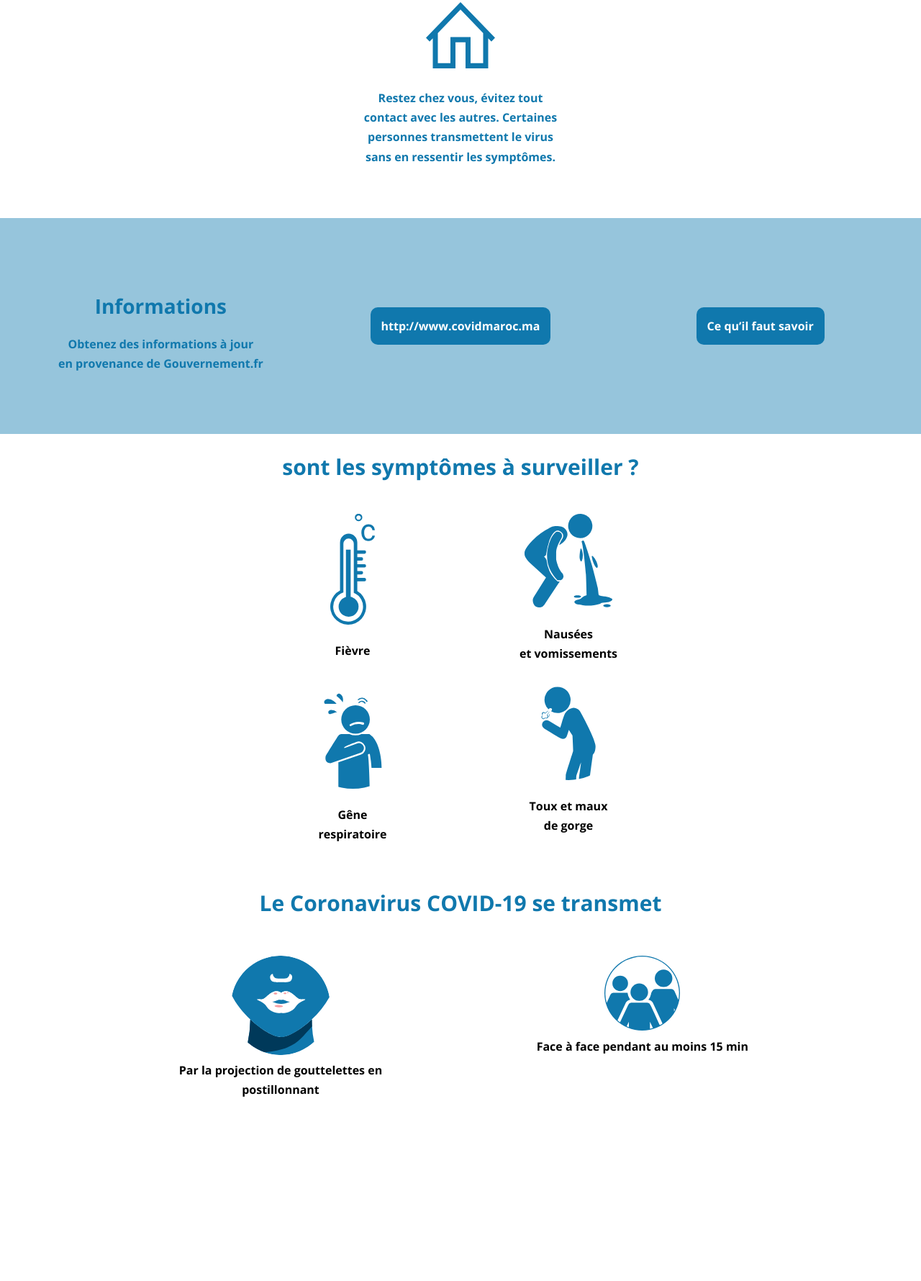
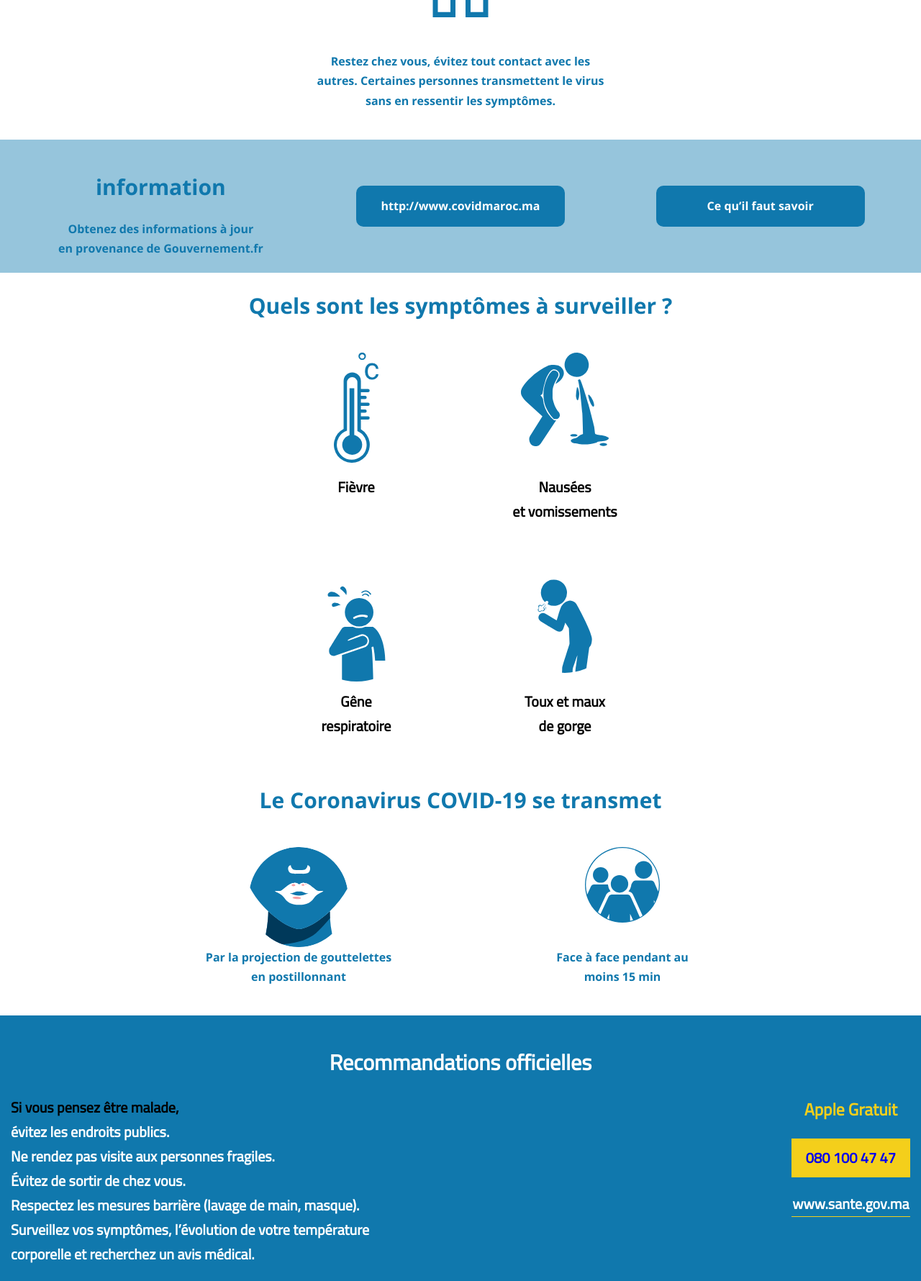
Before and after one commit to abdelali-code/C2N3_C3N3, a website: page src/index.html in a window 1280 px wide. Shown: the part 1010-2790 px from the top of the page at 72% size. Before the commit the page ends 2567 px from the top, so only its background shows below. Drawn offline with nearby package versions, Linux system fonts and the light colour scheme.

Commit message:
update the symptomes and recommandations section

```diff
--- a/src/index.html
+++ b/src/index.html
@@ -4,7 +4,11 @@
     <meta charset="UTF-8" />
     <meta name="viewport" content="width=device-width, initial-scale=1.0" />
     <link rel="stylesheet" href="./styles/normalize.css" />
-    <link href="https://fonts.googleapis.com/css2?family=Open+Sans:wght@400;700&display=swap" rel="stylesheet">
+    <link
+      <link
+      href="https://fonts.googleapis.com/css2?family=Cairo&family=Open+Sans:wght@400;700&display=swap"
+      rel="stylesheet"
+    />
     <link rel="stylesheet" href="./styles/main.css" />
     <title>corona virus ....</title>
   </head>
@@ -37,114 +41,188 @@
             votre médecin ou votre pharmacien
           </p>
         </div>
-        <!-- illustration -->
-        <div class="container illustration">
-          <h3 class="illustration__title">
+      </section>
+      <!-- comment protger section -->
+      <section class="proteger">
+        <h3 class="fixed_width">
           Comment se protéger et protéger les autres au quotidien ?
         </h3>
-          <div class="advises">
-            <div class="advises-item">
-              <img src="./images/Calque -20.svg" alt="saluer" />
-              <p>Saluez sans serrer la main, n'embrassez personne</p>
+        <div class="container proteger-items">
+          <figure class="figure">
+            <div class="img_container">
+              <img src="./images/Calque -5.svg" alt="" />
             </div>
-            <div class="advises-item">
-              <img src="./images/Calque -19.svg" alt="levez-vous" />
-              <p>Lavez-vous très régulièrement les mains</p>
+            <figcaption class="caption">
+              Saluez sans serrer la main<br />, n'embrassez personne
+            </figcaption>
+          </figure>
+          <figure class="figure">
+            <div class="img_container">
+              <img src="./images/Calque -19.svg" alt="" />
             </div>
-            <div class="advises-item">
-              <img src="./images/Calque -18.svg" alt=" Portez un masque" />
-              <p>Portez un masque si vous êtes malade.</p>
+            <figcaption class="caption">
+              Lavez-vous très<br />
+              régulièrement les mains
+            </figcaption>
+          </figure>
+          <figure class="figure">
+            <div class="img_container">
+              <img src="./images/Calque -3.svg" alt="" />
             </div>
+            <figcaption class="caption">
+              Portez un masque<br />
+              si vous êtes malade.
+            </figcaption>
+          </figure>
+          <figure class="figure">
+            <div class="img_container">
+              <img src="./images/cough-svgrepo-com.svg" alt="" />
             </div>
-          <div class="advises">
-            <div class="advises-item">
-              <img src="./images/cough-svgrepo-com.svg" alt="cough" />
-              <p>Toussez ou éternuez dans votre coude ou dans un mouchoir</p>
+            <figcaption class="caption">
+              Toussez ou éternuez dans votre coude<br />
+              ou dans un mouchoir
+            </figcaption>
+          </figure>
+          <figure class="figure">
+            <div class="img_container">
+              <img src="./images/Fichier -3.svg" alt="" />
             </div>
-            <div class="advises-item">
-              <img
-                src="./images/Fichier -3.svg"
-                alt="evitez touchez yeux Bouche de nez"
-              />
-              <p>Évitez de toucher les yeux Bouche de nez</p>
+            <figcaption class="caption">
+              Évitez de toucher les yeux<br />
+              Bouche de nez
+            </figcaption>
+          </figure>
+          <figure class="figure">
+            <div class="img_container">
+              <img src="./images/Calque -17.svg" alt="" />
             </div>
-            <div class="advises-item">
-              <img
-                src="./images/Calque -6.svg"
-                alt="Évitez les rassemblements"
-              />
-              <p>Évitez les rassemblements</p>
+            <figcaption class="caption">
+              Évitez les rassemblements
+            </figcaption>
+          </figure>
+          <figure class="figure">
+            <div class="img_container">
+              <img src="./images/icon-house.svg" alt="" />
             </div>
-          </div>
-            <div class="stay-atHome">
-              <img src="./images/icon-house.svg" alt="restez chez vous" />
-              <p>
+            <figcaption class="caption">
               Restez chez vous, évitez tout contact avec les autres. Certaines
               personnes transmettent le virus sans en ressentir les symptômes.
+            </figcaption>
+          </figure>
+        </div>
+      </section>
+      <!-- end of comment protger section -->
+
+      <!-- informations -->
+      <section class="information">
+        <div class="container information-types">
+          <div class="information--info figure">
+            <h3 class="fixed_width">information</h3>
+            <p>
+              Obtenez des informations à jour<br />
+              en provenance de Gouvernement.fr
             </p>
           </div>
+          <div class="figure">
+            <a href="http://www.covidmaroc.ma">http://www.covidmaroc.ma</a>
           </div>
-        </div>
-        <!-- end of illustration -->
-      </section>
-              <!-- information -->
-      <section class="information">
-        <div class="container information-wrapper">
-          <div class="information-info">
-            <h3>Informations</h3>
-            <p>Obtenez des informations à jour <br>en provenance de Gouvernement.fr</p>
-          </div>
-          <div class="information--covidsite">
-            <a href="http://www.covidmaroc.ma" target="_blank">http://www.covidmaroc.ma</a>
-          </div>
-          <div class="information-advices">
+          <div class="figure">
             <a href="#">Ce qu’il faut savoir </a>
           </div>
         </div>
       </section>
-    <!-- end of section information -->
-    <!-- syptome section -->
+      <!-- end information -->
+      <!-- symptomes -->
       <section class="symptomes">
-      <div class="container">
-        <h3 class="title">sont les symptômes à surveiller ?</h3>
-        <!-- symptomes -->
-        <div class="symptomes--container">
-          <div class="symptomes--container-item">
-            <img src="./images/mesure.svg" alt="mesure degreé de la température">
-            <p>Fièvre</p>
+        <h3 class="title">Quels sont les symptômes à surveiller ?</h3>
+        <div class="symptomes--types">
+          <figure class="figure">
+            <div class="img_container">
+              <img src="./images/mesure.svg" alt="" />
             </div>
-          <div class="symptomes--container-item">
-            <img src="./images/Calque 2.svg" alt="">
-            <p>Nausées <br>et vomissements</p>
+            <figcaption class="caption">
+              Fièvre
+            </figcaption>
+          </figure>
+          <figure class="figure">
+            <div class="img_container">
+              <img src="./images/Calque 2.svg" alt="" />
             </div>
-          <div class="symptomes--container-item">
-            <img src="./images/Calque -16.svg" alt="">
-            <p>Gêne <br>respiratoire </p>
+            <figcaption class="caption">
+              Nausées <br />et vomissements
+            </figcaption>
+          </figure>
+          <figure class="figure">
+            <div class="img_container">
+              <img src="./images/Calque -2.svg" alt="" />
             </div>
-          <div class="symptomes--container-item">
-            <img src="./images/Calque -15.svg" alt="">
-            <p>Toux et maux <br>de gorge</p>
+            <figcaption class="caption">Gêne <br />respiratoire</figcaption>
+          </figure>
+          <figure class="figure">
+            <div class="img_container">
+              <img src="./images/Calque -9.svg" alt="" />
+            </div>
+            <figcaption class="caption">Toux et maux <br />de gorge</figcaption>
+          </figure>
+        </div>
+        <!-- transmition -->
+        <div class="symptomes--transmition">
+          <h3 class="title">Le Coronavirus COVID-19 se transmet</h3>
+          <div class="symptomes--transmition-items">
+            <figure class="figure">
+              <div class="img_container">
+                <img src="./images/tra.svg" alt="" />
+              </div>
+              <figcaption class="caption">
+                Par la projection de gouttelettes<br />
+                en postillonnant
+              </figcaption>
+            </figure>
+            <figure class="figure">
+              <div class="img_container">
+                <img src="./images/Calque -6.svg" alt="" />
+              </div>
+              <figcaption class="caption">
+                Face à face pendant au <br />moins 15 min
+              </figcaption>
+            </figure>
           </div>
         </div>
+        <!-- end transmition -->
+      </section>
+      <!-- end of symptomes -->
+      <!-- recommandations -->
+      <section class="recommandations">
+        <h3 class="title">Recommandations officielles</h3>
+        <div class="container recommandations-desc">
+          <div class="recommandations--list">
+            <h4>Si vous pensez être malade,</h4>
+            <ul>
+              <li>évitez les endroits publics.</li>
+              <li>Ne rendez pas visite aux personnes fragiles.</li>
+              <li>Évitez de sortir de chez vous.</li>
+              <li>Respectez les mesures barrière (lavage de main, masque).</li>
+              <li>
+                Surveillez vos symptômes, l’évolution de votre température
+              </li>
+              <li>corporelle et recherchez un avis médical.</li>
+            </ul>
           </div>
-
-      <!-- transmition -->
-      <div class="transmition container">
-        <h3 class="title">Le Coronavirus COVID-19 se transmet</h3>
-        <div class="transmition-factors">
-          <div class="transmition-factors-item">
-            <img src="./images/projection.svg" alt="">
-            <p> Par la projection de gouttelettes en postillonnant </p>
-          </div>
-          <div class="transmition-factors-item">
-            <img src="./images/Calque -6.svg" alt="">
-            <p> Face à face pendant au moins 15 min </p>
+          <div class="recommandations--contact">
+            <h3>Apple Gratuit</h3>
+            <a href="tel:+2120801004747" class="recommandations--contact-phone"
+              >080 100 47 47</a
+            >
+            <a
+              href="www.sante.gov.ma"
+              target="_blank"
+              class="recommandations--contact-site"
+              >www.sante.gov.ma</a
+            >
           </div>
         </div>
-      </div>
-      <!-- end the transmition -->
       </section>
-    <!-- end of symptomes section -->
+      <!-- end of recommandations -->
     </main>
 
     <script src="scripts/main.js"></script>
--- a/src/sass/_common.scss
+++ b/src/sass/_common.scss
@@ -28,7 +28,7 @@ body {
   color: $secondary_color !important;
 }
 
-%limited_width {
+.fixed_width {
   max-width: 580px;
   margin: 0 auto;
   text-align: center;
@@ -37,18 +37,48 @@ body {
   color: $secondary_color;
 }
 
+.title {
+  text-align: center;
+  font-size: 30px;
+  padding: 20px 0px;
+  color: $secondary_color;
+}
+
 %btn {
-  padding: 15px;
+  padding: 15px 20px;
   color: $white_color;
   border-radius: 10px;
   text-align: center;
 }
 
-.title {
+%flex {
+  display: flex;
   margin: 0 auto;
+  flex-wrap: wrap;
+  text-align: center;
+  justify-content: space-between;
+}
+
+.wrapper {
+  @extend %flex;
   max-width: 580px;
-  text-align: center;
-  font-size: 30px;
+  margin: 20px 0px;
+}
+
+.img_container {
+  height: 120px;
+}
+
+.figure {
+  width: 33.33333%;
+  min-width: 320px;
+  margin: 20px auto;
+}
+
+.caption {
   padding: 20px 0px;
-  color: $secondary_color;
 }
+
+// .figure {
+//   width: 300px;
+// }
--- a/src/sass/_home.scss
+++ b/src/sass/_home.scss
@@ -49,7 +49,7 @@ nav {
 }
 .hero--warning {
   background-color: $warning_color;
-  padding: 20px;
+  padding: 20px 10px;
 
   .hero--warning--title,
   .hero--warning-description {
@@ -64,114 +64,109 @@ nav {
 }
 // end section hero
 
-// illustartion part
-.illustration {
+//comment protger section
+.proteger {
+  background-color: $white_color;
   color: $secondary_color;
-  .illustration__title {
-    @extend %limited_width;
+  .proteger-items {
+    @extend %flex;
   }
 }
 
-.advises {
-  display: flex;
-  justify-content: space-between;
-  align-items: center;
-  min-height: 300px;
-  text-align: center;
-  flex-wrap: wrap;
+//end of comment protger section
 
-  .advises-item {
-    width: 300px;
-    margin: 0 auto;
-
-    p {
-      padding: 20px;
+// information
+.information {
+  background-color: $main_color;
+  color: $secondary_color;
+  .information-types {
+    @extend %flex;
+    align-items: center;
+    // margin-top: auto;
+    a {
+      text-decoration: none;
+      @extend %btn;
+      display: block;
+      width: 250px;
+      margin: 0 auto;
+      background-color: $secondary_color;
     }
   }
 }
-.stay-atHome {
-  width: 300px;
-  align-items: center;
-  min-height: 300px;
-  text-align: center;
-  margin: 0 auto;
-  p {
-    padding: 20px 10px;
+// end of information
+
+// symptomes section
+.symptomes {
+  h3 {
+    width: 100% !important;
   }
-}
-// end of illustartion part
-
-// informatin section
-.information {
-  color: $secondary_color;
-  background-color: $main_color;
-}
-.information-wrapper {
-  display: flex;
-  justify-content: space-between;
-  align-items: center;
-  // padding: 28px 0px;
-  text-align: center;
-  flex-wrap: wrap;
-  min-height: 300px;
-
-  div {
-    min-width: 300px;
-    margin: 0 auto;
-  }
-
-  h3 {
-    padding: 15px 0px;
-    font-size: 28px;
-    color: $secondary_color;
-  }
-
-  .information--covidsite a {
-    background-color: $secondary_color;
-    text-decoration: none;
-    @extend %btn;
-  }
-  .information-advices a {
-    background-color: $secondary_color;
-    text-decoration: none;
-    @extend %btn;
-  }
-}
-
-// symptomes
-.symptomes--container {
-  max-width: 600px;
-  margin: 0 auto;
-  display: flex;
-  flex-wrap: wrap;
-  text-align: center;
-  justify-content: space-between;
-  padding: 20px 0px;
-
-  div {
-    min-width: 250px;
-    margin: 0 auto;
-    p {
-      padding: 15px 0px;
+  .symptomes--types {
+    font-family: "Cairo", sans-serif;
+    font-size: 20px;
+    max-width: 580px;
+    @extend %flex;
+    .figure {
+      min-width: 250px;
+    }
+    .img_container {
+      height: 150px;
     }
   }
 }
 
-// end of symptomes
-
-// transmition
-.transmition-factors {
-  display: flex;
-  justify-content: space-between;
-  flex-wrap: wrap;
-  max-width: 800px;
-  margin: 0 auto;
-  text-align: center;
-  padding: 28px 0px;
-
-  div {
-    max-width: 300px;
+.symptomes--transmition {
+  color: $secondary_color;
+  .symptomes--transmition-items {
+    @extend %flex;
+    max-width: 900px;
   }
 }
+// end of symptomes section
 
-// end transmition
+// recommandations
+.recommandations {
+  font-family: "Cairo", sans-serif;
+  font-size: 20px;
+  background-color: $secondary_color;
+  padding: 20px 0px;
+
+  h3 {
+    color: $white_color;
+  }
+  .recommandations-desc {
+    @extend %flex;
+    text-align: start;
+    @media (max-width: 700px) {
+      justify-content: center;
+      text-align: center;
+    }
+
+    .recommandations--list {
+      ul {
+        list-style: none;
+        color: $white_color;
+      }
+    }
+    .recommandations--contact {
+      text-align: center;
+      h3 {
+        color: $warning_color;
+      }
+      a {
+        display: block;
+        margin-top: 20px;
+        text-decoration: none;
+      }
+      .recommandations--contact-phone {
+        background-color: $warning_color;
+        text-align: center;
+        padding: 10px 20px;
+      }
+      .recommandations--contact-site {
+        color: $white_color;
+        border-bottom: 1px solid $warning_color;
+      }
+    }
+  }
+}
+// end of recommandations
```
Also changed, not shown: src/images/tra.svg (added), src/styles/main.css. Lines whose indentation alone changed are shown as unchanged.
